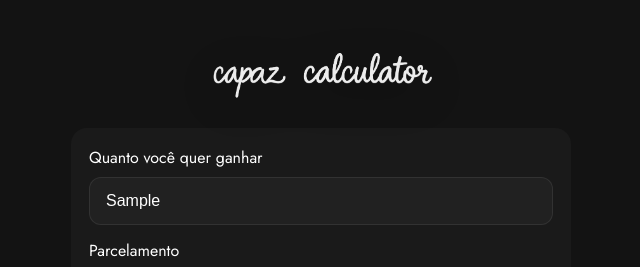
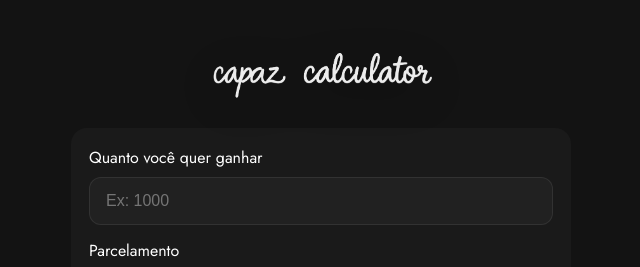
Before and after one commit to diogotupi/calculadora.tattoo, a plain HTML site: page index.html in a window 1280 px wide. Both pictures are taken after typing "Sample" into the empty fields and a click on the button "Calcular". Shown: the top 267 px of the page, 319-959 px from the left. Drawn offline with Linux system fonts and the light colour scheme.

Commit message:
Update index.html

```diff
--- a/index.html
+++ b/index.html
@@ -149,7 +149,14 @@ select {
 
 <div class="card">
   <label>Quanto você quer ganhar</label>
-  <input type="text" id="lucro" placeholder="Ex: 1000">
+  <input
+    type="text"
+    id="lucro"
+    placeholder="Ex: 1000"
+    inputmode="numeric"
+    pattern="[0-9]*"
+    oninput="this.value = this.value.replace(/[^0-9]/g, '')"
+  >
 
   <label>Parcelamento</label>
   <select id="parcelas">
@@ -195,7 +202,10 @@ select {
   }
 
   function calcular() {
-    let L = parseFloat(document.getElementById("lucro").value.replace(",", "."));
+    const lucroInput = document.getElementById("lucro");
+    const apenasNumeros = lucroInput.value.replace(/\D/g, "");
+    lucroInput.value = apenasNumeros;
+    let L = Number(apenasNumeros);
     let parcelas = parseInt(document.getElementById("parcelas").value);
 
     if (!L) return;
```
